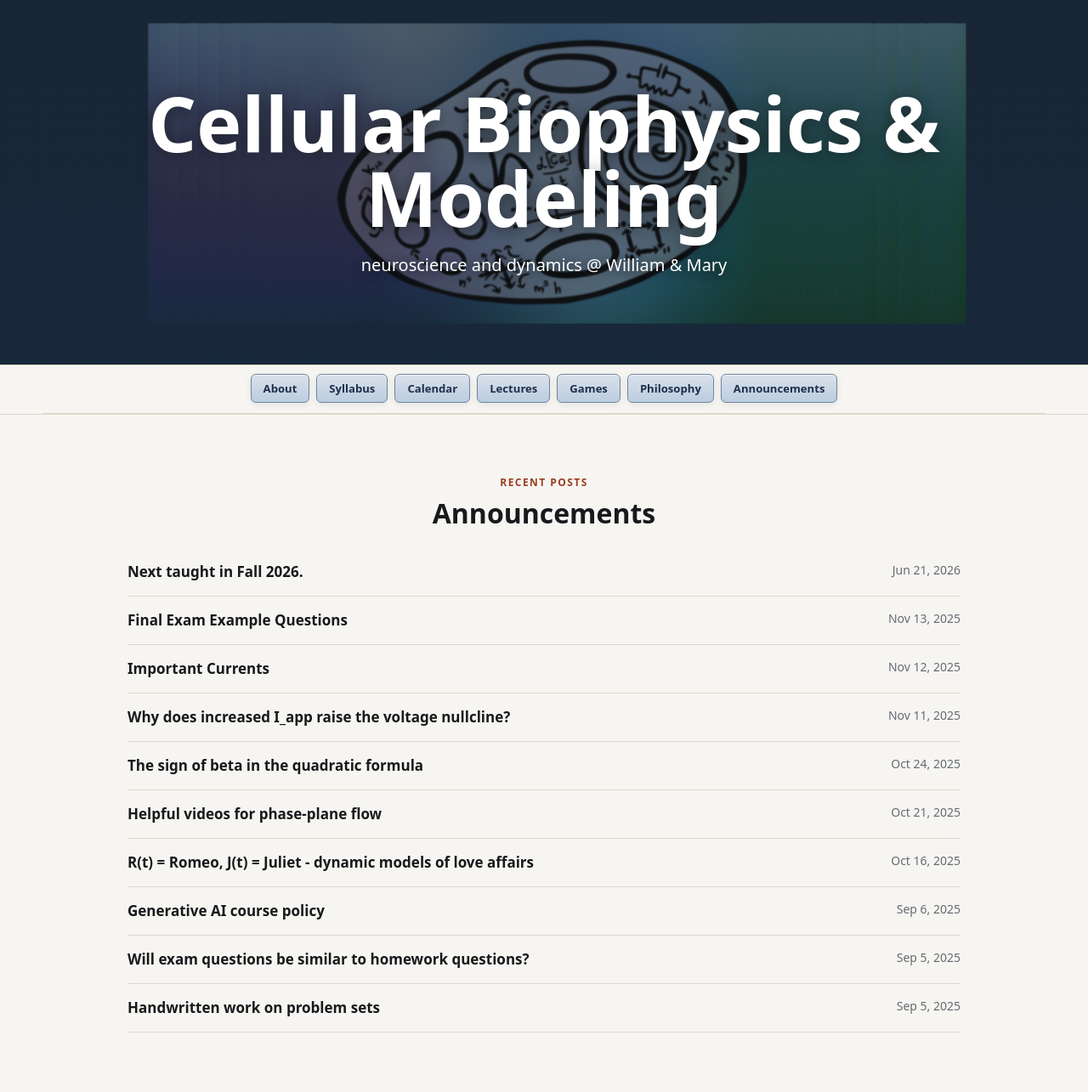
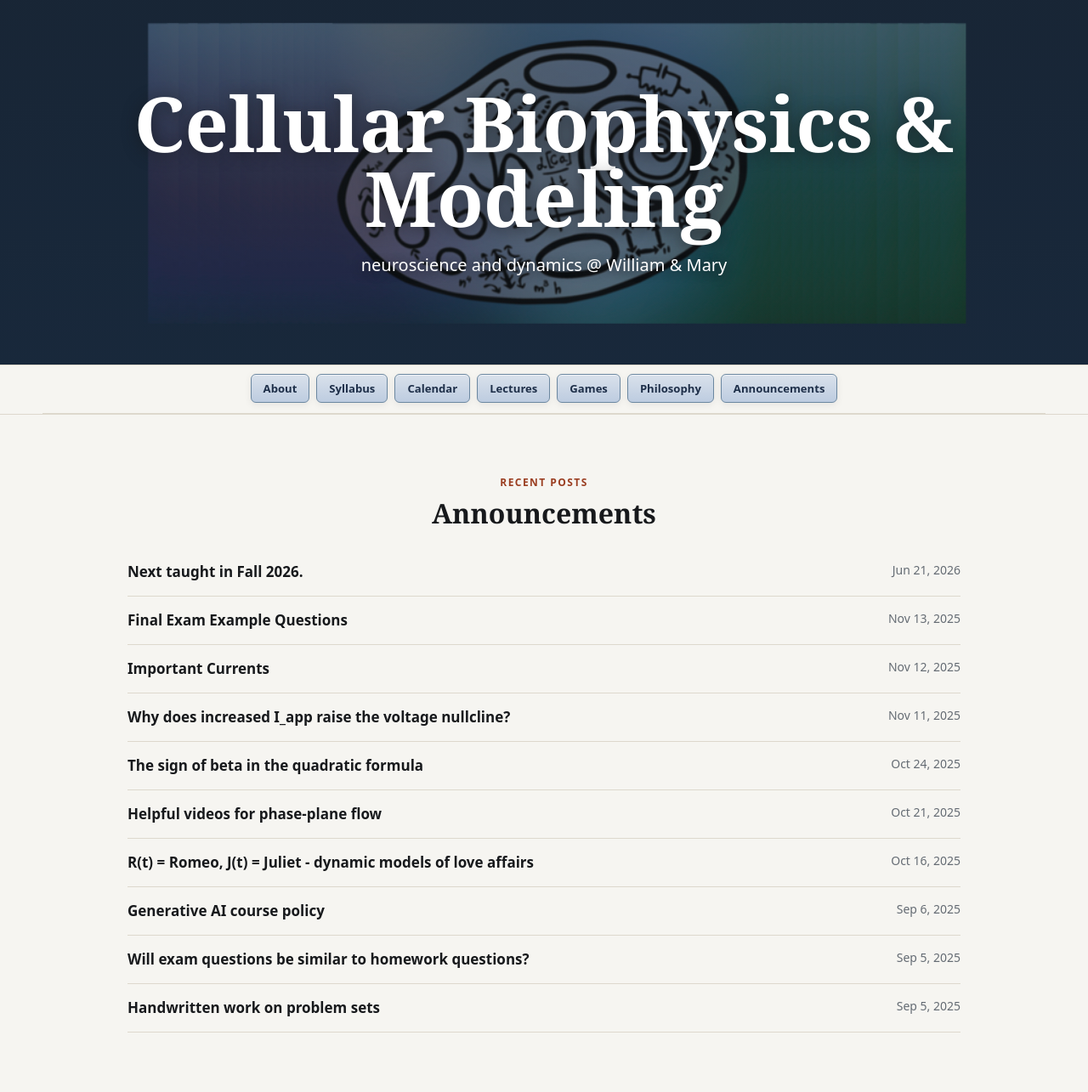
Before and after one commit to gregconradismith/cellular-biophysics-and-modeling, a Jekyll site: the page built from docs/index.md, in a window 1280 px wide. Shown: the whole page at 85% size. Built offline with Jekyll 4.4.1, drawn with Linux system fonts in a browser that asks for light colours.

Commit message:
Warm display heading typography

```diff
--- a/docs/assets/site.css
+++ b/docs/assets/site.css
@@ -14,6 +14,7 @@
   --nav-tint-2: #bdcce0;
   --nav-border: #6b87a0;
   --nav-hover: #2d3556;
+  --display-font: Georgia, "Times New Roman", serif;
 }
 * { box-sizing: border-box; }
 html { scroll-behavior: smooth; }
@@ -47,7 +48,7 @@ img, iframe, object { max-width: 100%; }
 .site-title {
   color: var(--ink);
   display: inline-block;
-  font-family: Georgia, "Times New Roman", serif;
+  font-family: var(--display-font);
   font-size: clamp(1.8rem, 3.4vw, 3rem);
   font-weight: 700;
   letter-spacing: 0;
@@ -159,6 +160,7 @@ main { min-height: 70vh; }
 }
 .hero-banner-copy h1 {
   color: white;
+  font-family: var(--display-font);
   white-space: normal;
   text-shadow: 0 3px 18px rgba(23, 25, 28, .62);
 }
@@ -209,6 +211,7 @@ main { min-height: 70vh; }
 }
 .section-heading h1, .section-heading h2 {
   margin: 0;
+  font-family: var(--display-font);
   font-size: clamp(22px, 2.6vw, 32px);
   line-height: 1.15;
 }
@@ -404,6 +407,7 @@ main { min-height: 70vh; }
 }
 .content-page > h1 {
   margin: 0 0 26px;
+  font-family: var(--display-font);
   font-size: clamp(22px, 3vw, 38px);
   line-height: 1.12;
   text-align: center;
```
